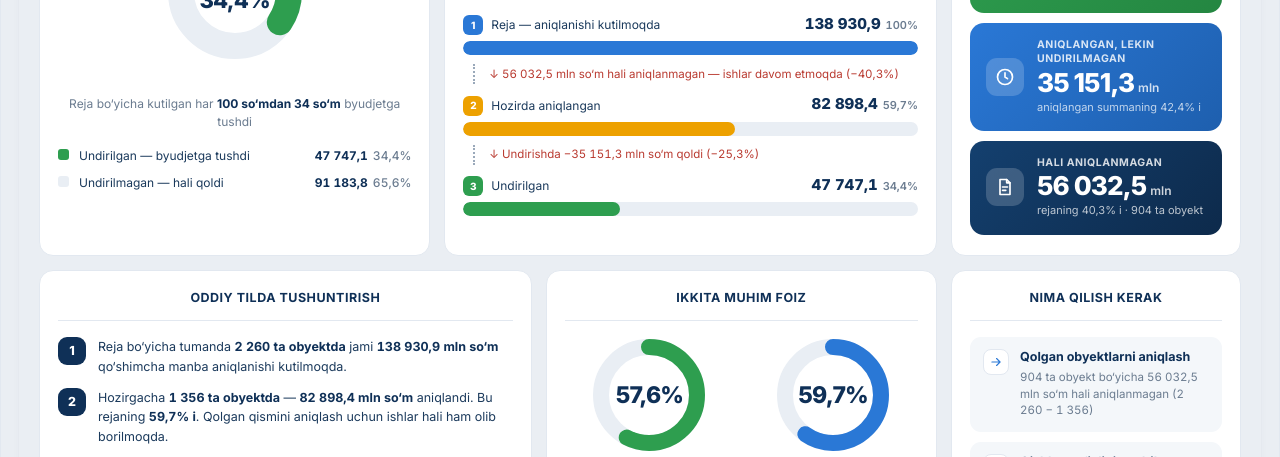
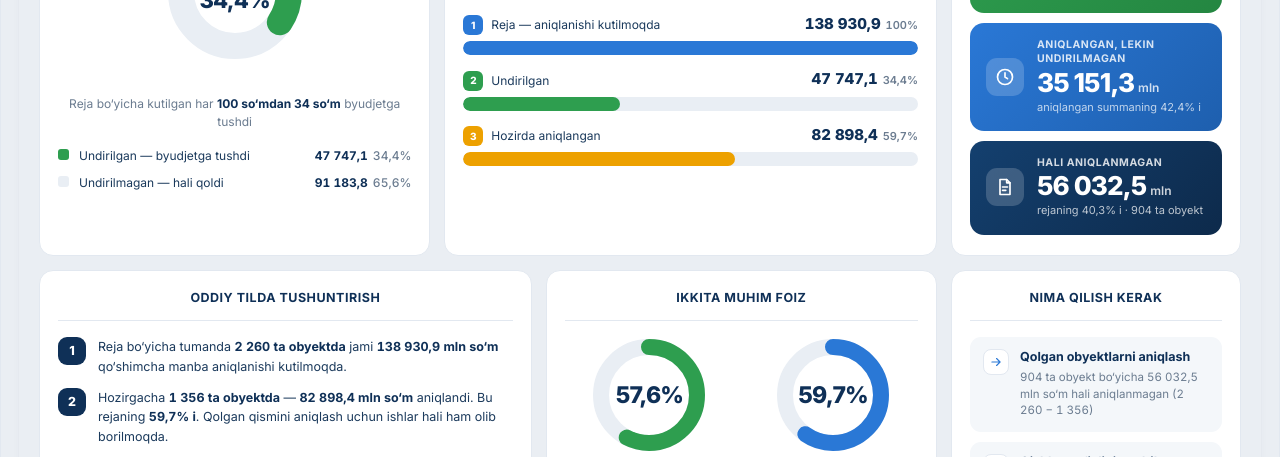
Before and after one commit to yaxyobekuz/soliq, a plain HTML site: page index.html in a window 1280 px wide. Shown: the part 331-788 px from the top of the page. Drawn offline with Linux system fonts and the light colour scheme.

Commit message:
Refactor dashboard steps for clarity and update labels for accuracy

```diff
--- a/index.html
+++ b/index.html
@@ -182,29 +182,20 @@
                   <div class="tr"><i style="width: 100%"></i></div>
                 </div>
 
-                <div class="arrow">
-                  ↓ 56 032,5 mln so‘m hali aniqlanmagan — ishlar davom etmoqda
-                  (−40,3%)
+                <div class="step b3">
+                  <div class="lb">
+                    <span class="nm"><i>2</i>Undirilgan</span>
+                    <span class="vl">47&nbsp;747,1<span>34,4%</span></span>
+                  </div>
+                  <div class="tr"><i style="width: 34.37%"></i></div>
                 </div>
 
                 <div class="step b2">
                   <div class="lb">
-                    <span class="nm"><i>2</i>Hozirda aniqlangan</span>
+                    <span class="nm"><i>3</i>Hozirda aniqlangan</span>
                     <span class="vl">82&nbsp;898,4<span>59,7%</span></span>
                   </div>
                   <div class="tr"><i style="width: 59.67%"></i></div>
-                </div>
-
-                <div class="arrow">
-                  ↓ Undirishda −35 151,3 mln so‘m qoldi (−25,3%)
-                </div>
-
-                <div class="step b3">
-                  <div class="lb">
-                    <span class="nm"><i>3</i>Undirilgan</span>
-                    <span class="vl">47&nbsp;747,1<span>34,4%</span></span>
-                  </div>
-                  <div class="tr"><i style="width: 34.37%"></i></div>
                 </div>
               </div>
             </section>
```
